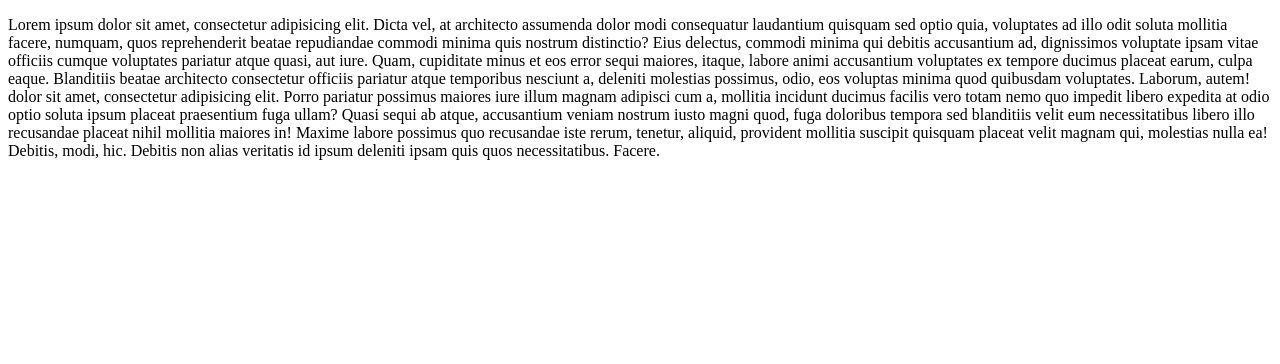
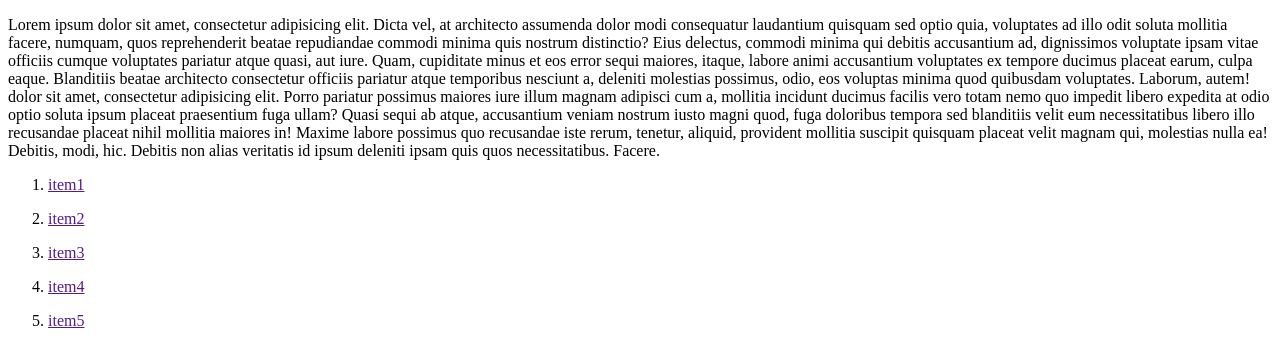
Before and after one commit to JoeMBlair/datfatcat.com, a plain HTML site: page html/git.html in a window 1280 px wide. Drawn offline with Linux system fonts and the light colour scheme.

Commit message:
added list

```diff
--- a/html/git.html
+++ b/html/git.html
@@ -8,5 +8,22 @@
 </head>
 <body>
 	<p>Lorem ipsum dolor sit amet, consectetur adipisicing elit. Dicta vel, at architecto assumenda dolor modi consequatur laudantium quisquam sed optio quia, voluptates ad illo odit soluta mollitia facere, numquam, quos reprehenderit beatae repudiandae commodi minima quis nostrum distinctio? Eius delectus, commodi minima qui debitis accusantium ad, dignissimos voluptate ipsam vitae officiis cumque voluptates pariatur atque quasi, aut iure. Quam, cupiditate minus et eos error sequi maiores, itaque, labore animi accusantium voluptates ex tempore ducimus placeat earum, culpa eaque. Blanditiis beatae architecto consectetur officiis pariatur atque temporibus nesciunt a, deleniti molestias possimus, odio, eos voluptas minima quod quibusdam voluptates. Laborum, autem! dolor sit amet, consectetur adipisicing elit. Porro pariatur possimus maiores iure illum magnam adipisci cum a, mollitia incidunt ducimus facilis vero totam nemo quo impedit libero expedita at odio optio soluta ipsum placeat praesentium fuga ullam? Quasi sequi ab atque, accusantium veniam nostrum iusto magni quod, fuga doloribus tempora sed blanditiis velit eum necessitatibus libero illo recusandae placeat nihil mollitia maiores in! Maxime labore possimus quo recusandae iste rerum, tenetur, aliquid, provident mollitia suscipit quisquam placeat velit magnam qui, molestias nulla ea! Debitis, modi, hic. Debitis non alias veritatis id ipsum deleniti ipsam quis quos necessitatibus. Facere.</p>
+	<ol>
+		<li><a href="">
+				<p>item1</p>
+			</a></li>
+		<li><a href="">
+				<p>item2</p>
+			</a></li>
+		<li><a href="">
+				<p>item3</p>
+			</a></li>
+		<li><a href="">
+				<p>item4</p>
+			</a></li>
+		<li><a href="">
+				<p>item5</p>
+			</a></li>
+	</ol>
 </body>
 </html>
```
